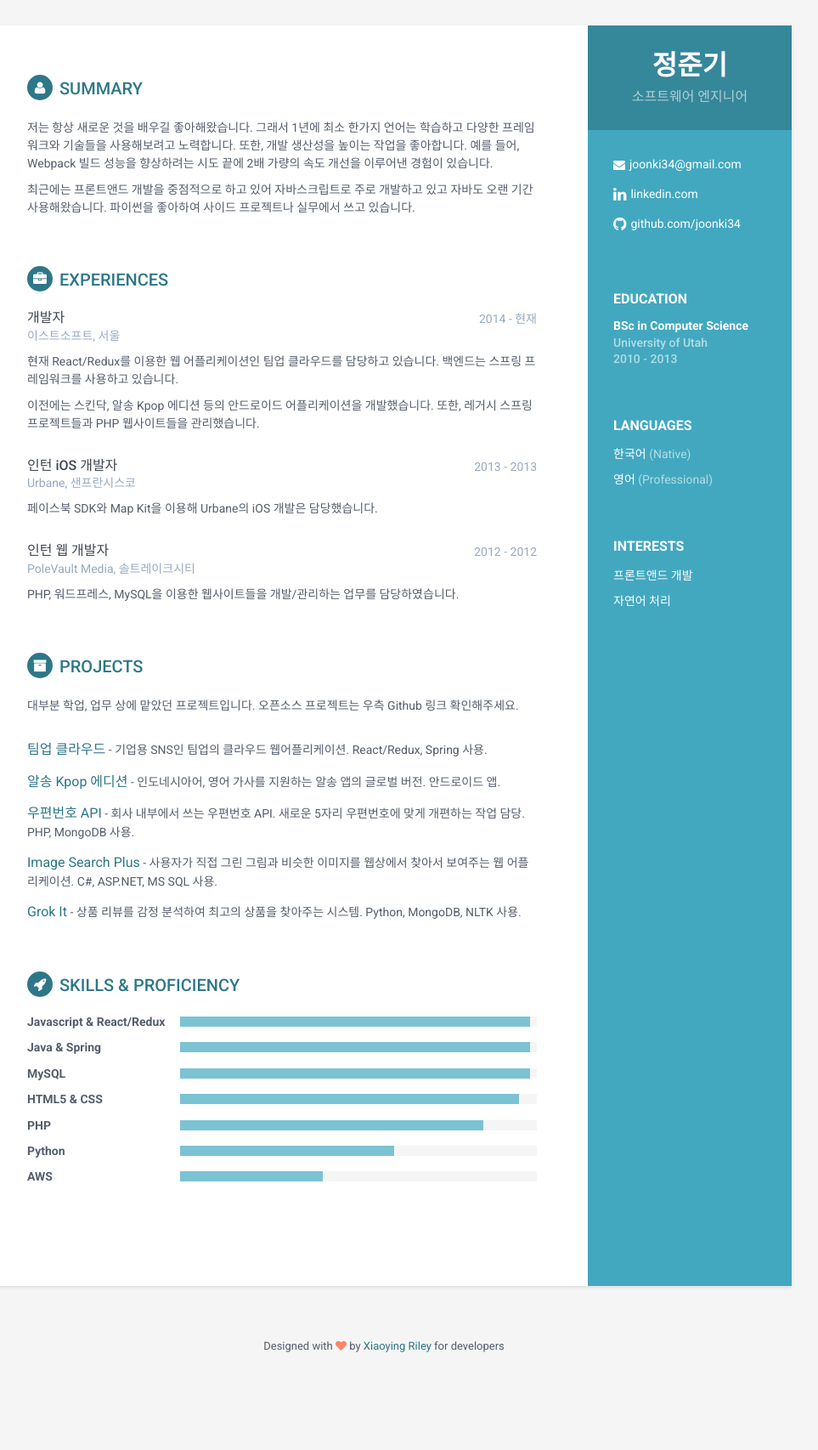
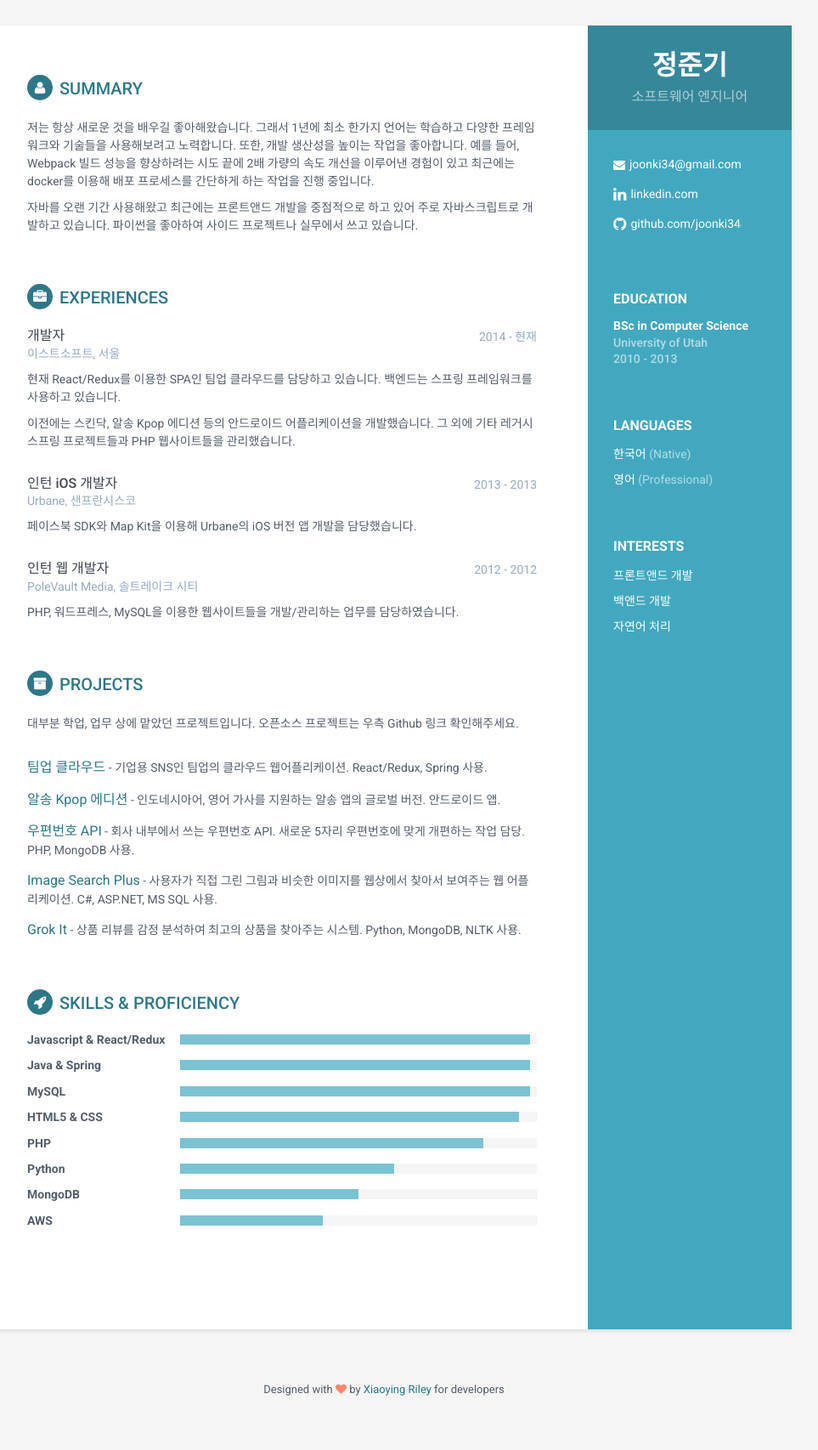
Before and after one commit to joonki34/joonki34.github.io, a Jekyll site: the page built from korean/index.html, in a window 1280 px wide. Shown: the whole page at 85% size, without its empty margins (188-1151 px from the left). Built offline with Jekyll 4.4.1, drawn with Linux system fonts in a browser that asks for light colours; before the commit the page ends 1655 px from its top, so only the background shows below that.

Commit message:
Edit korean version

```diff
--- a/_layouts/korean.html
+++ b/_layouts/korean.html
@@ -64,6 +64,7 @@
                 <h2 class="container-block-title">Interests</h2>
                 <ul class="list-unstyled interests-list">
                     <li>프론트앤드 개발</li>
+                    <li>백앤드 개발</li>
                     <li>자연어 처리</li>
                 </ul>
             </div><!--//interests-->
@@ -75,8 +76,8 @@
             <section class="section summary-section">
                 <h2 class="section-title"><i class="fa fa-user"></i>Summary</h2>
                 <div class="summary">
-                    <p>저는 항상 새로운 것을 배우길 좋아해왔습니다. 그래서 1년에 최소 한가지 언어는 학습하고 다양한 프레임워크와 기술들을 사용해보려고 노력합니다. 또한, 개발 생산성을 높이는 작업을 좋아합니다. 예를 들어, Webpack 빌드 성능을 향상하려는 시도 끝에 2배 가량의 속도 개선을 이루어낸 경험이 있습니다.</p>
-                    <p>최근에는 프론트앤드 개발을 중점적으로 하고 있어 자바스크립트로 주로 개발하고 있고 자바도 오랜 기간 사용해왔습니다. 파이썬을 좋아하여 사이드 프로젝트나 실무에서 쓰고 있습니다.</p>
+                    <p>저는 항상 새로운 것을 배우길 좋아해왔습니다. 그래서 1년에 최소 한가지 언어는 학습하고 다양한 프레임워크와 기술들을 사용해보려고 노력합니다. 또한, 개발 생산성을 높이는 작업을 좋아합니다. 예를 들어, Webpack 빌드 성능을 향상하려는 시도 끝에 2배 가량의 속도 개선을 이루어낸 경험이 있고 최근에는 docker를 이용해 배포 프로세스를 간단하게 하는 작업을 진행 중입니다.</p>
+                    <p>자바를 오랜 기간 사용해왔고 최근에는 프론트앤드 개발을 중점적으로 하고 있어 주로 자바스크립트로 개발하고 있습니다. 파이썬을 좋아하여 사이드 프로젝트나 실무에서 쓰고 있습니다.</p>
                 </div><!--//summary-->
             </section><!--//section-->
 
@@ -92,8 +93,8 @@
                         <div class="company">이스트소프트, 서울</div>
                     </div><!--//meta-->
                     <div class="details">
-                        <p>현재 React/Redux를 이용한 웹 어플리케이션인 팀업 클라우드를 담당하고 있습니다. 백엔드는 스프링 프레임워크를 사용하고 있습니다.</p>
-                        <p>이전에는 스킨닥, 알송 Kpop 에디션 등의 안드로이드 어플리케이션을 개발했습니다. 또한, 레거시 스프링 프로젝트들과 PHP 웹사이트들을 관리했습니다.</p>
+                        <p>현재 React/Redux를 이용한 SPA인 팀업 클라우드를 담당하고 있습니다. 백엔드는 스프링 프레임워크를 사용하고 있습니다.</p>
+                        <p>이전에는 스킨닥, 알송 Kpop 에디션 등의 안드로이드 어플리케이션을 개발했습니다. 그 외에 기타 레거시 스프링 프로젝트들과 PHP 웹사이트들을 관리했습니다.</p>
                     </div><!--//details-->
                 </div><!--//item-->
 
@@ -106,7 +107,7 @@
                         <div class="company">Urbane, 샌프란시스코</div>
                     </div><!--//meta-->
                     <div class="details">
-                        <p>페이스북 SDK와 Map Kit을 이용해 Urbane의 iOS 개발은 담당했습니다.</p>
+                        <p>페이스북 SDK와 Map Kit을 이용해 Urbane의 iOS 버전 앱 개발을 담당했습니다.</p>
 
                     </div><!--//details-->
                 </div><!--//item-->
@@ -117,7 +118,7 @@
                             <h3 class="job-title">인턴 웹 개발자</h3>
                             <div class="time">2012 - 2012</div>
                         </div><!--//upper-row-->
-                        <div class="company">PoleVault Media, 솔트레이크시티</div>
+                        <div class="company">PoleVault Media, 솔트레이크 시티</div>
                     </div><!--//meta-->
                     <div class="details">
                         <p>PHP, 워드프레스, MySQL을 이용한 웹사이트들을 개발/관리하는 업무를 담당하였습니다.</p>
@@ -202,6 +203,14 @@
                     </div><!--//item-->
 
                     <div class="item">
+                        <h3 class="level-title">MongoDB</h3>
+                        <div class="level-bar">
+                            <div class="level-bar-inner" data-level="50%">
+                            </div>
+                        </div><!--//level-bar-->
+                    </div><!--//item-->
+
+                    <div class="item">
                         <h3 class="level-title">AWS</h3>
                         <div class="level-bar">
                             <div class="level-bar-inner" data-level="40%">
```
